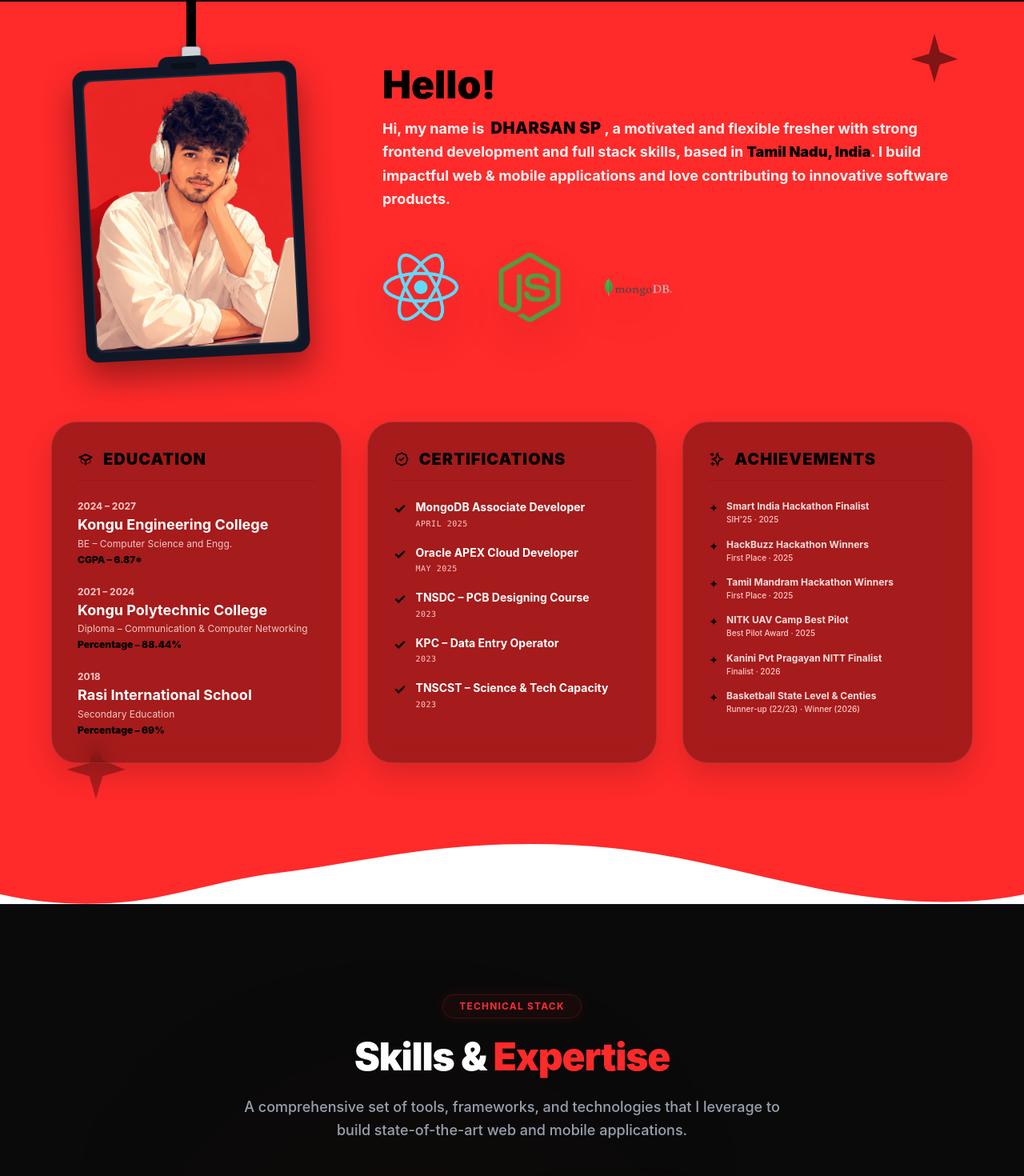
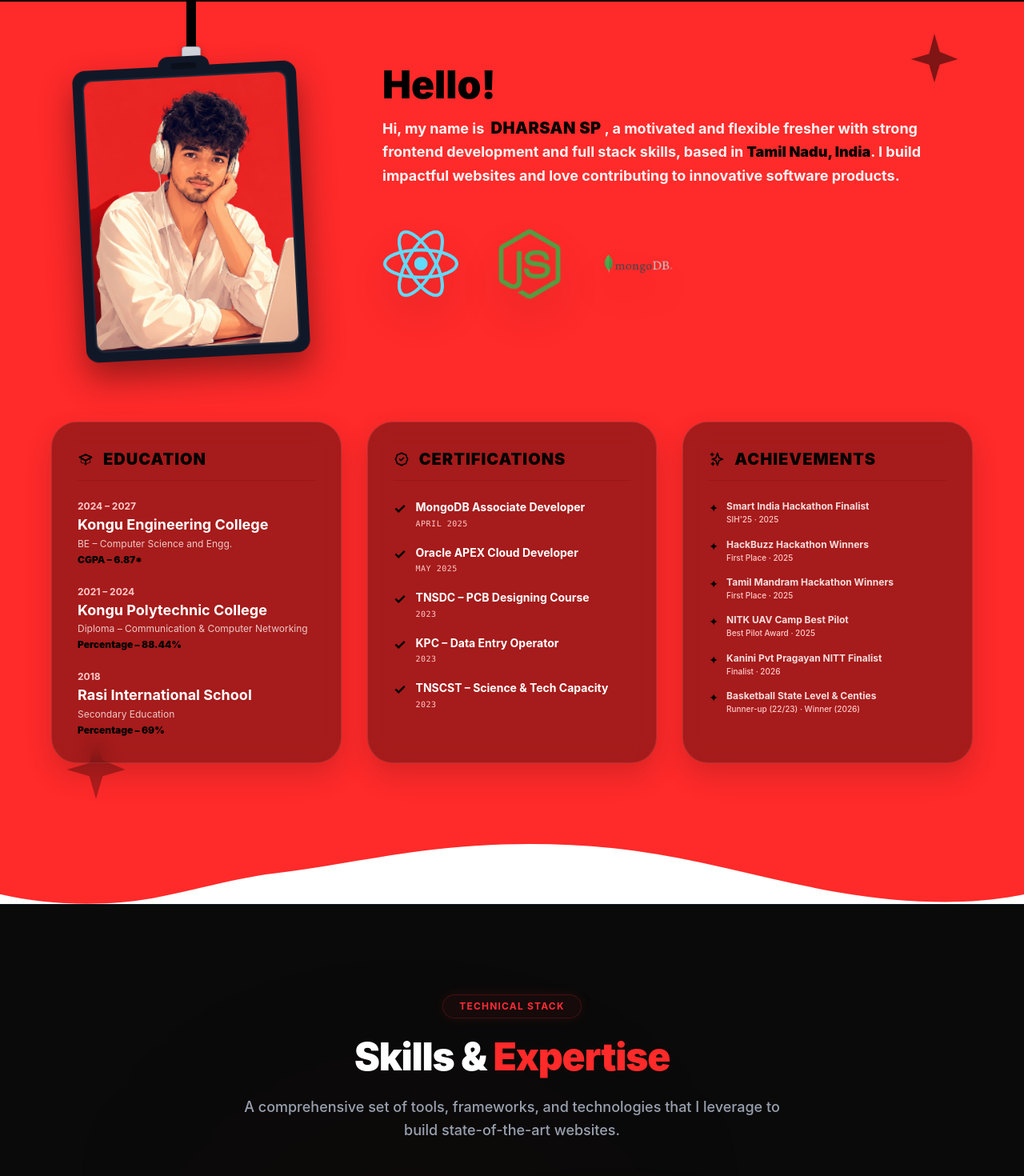
Before and after one commit to Dharsan5/video_portfolio, a React (Vite) app: page / in a window 1280 px wide. Shown: the part 798-2268 px from the top of the page at 80% size. Built offline with nearby package versions, Linux system fonts and the light colour scheme; grey boxes are pictures that could not be loaded.

Commit message:
feat: update text in About, Footer, Services, and Skills components to emphasize web development

```diff
--- a/src/components/About.jsx
+++ b/src/components/About.jsx
@@ -41,7 +41,7 @@ const About = () => {
           <div data-aos="fade-left" data-aos-delay="200" className="flex-1 text-white mt-8 md:mt-0 relative z-20">
             <h2 className="text-4xl md:text-5xl font-black text-black mb-4">Hello!</h2>
             <p className="text-lg font-bold mb-12 leading-relaxed max-w-3xl text-red-50">
-              Hi, my name is <span className="text-black text-xl font-black mx-1 tracking-wide uppercase">Dharsan SP</span>, a motivated and flexible fresher with strong frontend development and full stack skills, based in <span className="text-black font-black">Tamil Nadu, India</span>. I build impactful web & mobile applications and love contributing to innovative software products.
+              Hi, my name is <span className="text-black text-xl font-black mx-1 tracking-wide uppercase">Dharsan SP</span>, a motivated and flexible fresher with strong frontend development and full stack skills, based in <span className="text-black font-black">Tamil Nadu, India</span>. I build impactful websites and love contributing to innovative software products.
             </p>
 
             {/* Horizontal Skills Row (Transparent & Large) */}
--- a/src/components/Footer.jsx
+++ b/src/components/Footer.jsx
@@ -9,7 +9,7 @@ const Footer = () => {
         <div className="flex flex-col gap-1">
           <p>Full Stack Development</p>
           <p>Frontend · UI/UX Design</p>
-          <p>Mobile Apps · Cloud & AWS</p>
+          <p>Web Apps · Cloud & AWS</p>
         </div>
 
         <div className="flex flex-col gap-1 md:items-center">
--- a/src/components/Services.jsx
+++ b/src/components/Services.jsx
@@ -93,7 +93,7 @@ const Services = () => {
             </svg>
           </h2>
           <p className="text-gray-500 text-base md:text-lg max-w-sm font-medium leading-relaxed">
-            A structured, creative, and highly technical approach to delivering clean, scalable full-stack web & mobile applications.
+            A structured, creative, and highly technical approach to delivering clean, scalable full-stack websites.
           </p>
         </div>
 
--- a/src/components/Skills.jsx
+++ b/src/components/Skills.jsx
@@ -86,7 +86,7 @@ const Skills = () => {
             Skills & <span className="text-[#ff2a2a]">Expertise</span>
           </h2>
           <p className="text-gray-400 max-w-2xl mx-auto text-base md:text-lg font-medium leading-relaxed">
-            A comprehensive set of tools, frameworks, and technologies that I leverage to build state-of-the-art web and mobile applications.
+            A comprehensive set of tools, frameworks, and technologies that I leverage to build state-of-the-art websites.
           </p>
         </div>
 
```
